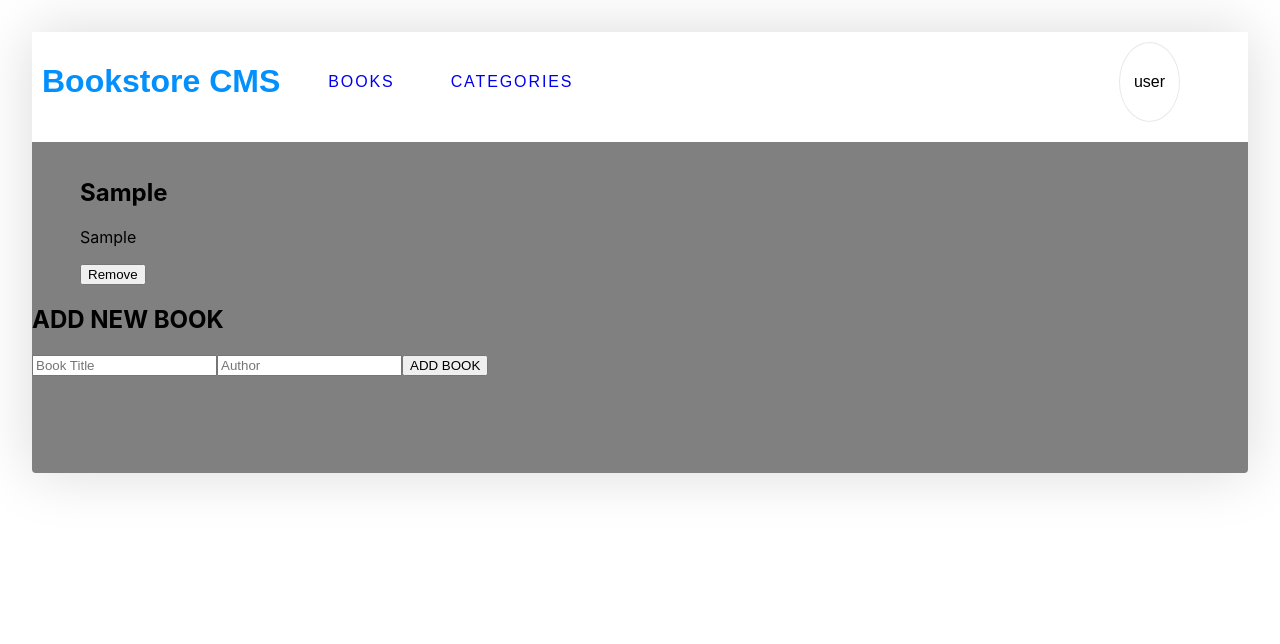
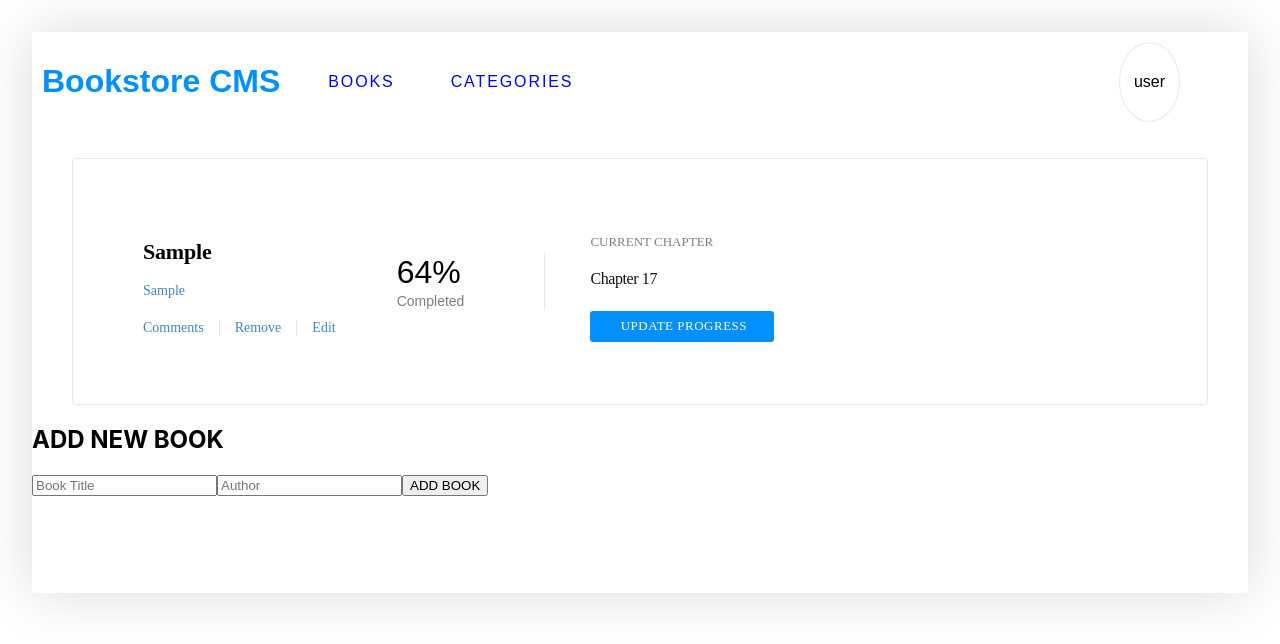
Before and after one commit to AlejandraKeber/bookstore, a React (Create React App) app: page / in a window 1280 px wide. Both pictures are taken after typing "Sample", "Sample" into the empty fields and a click on the button "ADD BOOK". Shown: the top 644 px of the page. Built offline with nearby package versions, Linux system fonts and the light colour scheme; no server answers.

Commit message:
Add styles to Book

```diff
--- a/src/App.css
+++ b/src/App.css
@@ -13,5 +13,5 @@ li {
   padding: 0 0 8%;
   border-radius: 4px;
   box-shadow: 0 0 60px 0 rgb(0 0 0 / 15%);
-  background-color: gray;
+  background-color: #fff;
 }
--- /dev/null
+++ b/src/components/Book.css
@@ -0,0 +1,133 @@
+.books {
+  display: flex;
+  border-radius: 4px;
+  border: 1px solid #e8e8e8;
+  padding: 2rem;
+  margin-right: 40px;
+}
+
+.book-info {
+  display: flex;
+  justify-content: space-between;
+  border-radius: 4px;
+  background-color: #fff;
+  padding: 30px;
+  gap: 45px;
+}
+
+.book-container {
+  display: flex;
+  justify-content: space-between;
+}
+
+.book-category {
+  opacity: 0.5;
+  font-family: 'Montserrat', sans-serif;
+  font-size: 0.875rem;
+  font-weight: bold;
+  letter-spacing: normal;
+}
+
+.book-title {
+  font-size: 1.375rem;
+  font-weight: bold;
+  letter-spacing: -0.2px;
+  font-family: "Roboto Slab",serif;
+}
+
+.book-author {
+  font-size: 0.875rem;
+  font-weight: 300;
+  letter-spacing: normal;
+  color: #4386bf;
+  font-family: "Roboto Slab",serif;
+}
+
+.book-button {
+  display: flex;
+  justify-content: flex-start;
+  align-items: center;
+  margin-top: 1.313rem;
+  font-family: "Roboto Slab",serif;
+}
+
+.book-button > button {
+  all: unset;
+  font-size: 0.875rem;
+  font-weight: 300;
+  color: #4386bf;
+  cursor: pointer;
+  padding: 0 0.938rem;
+  border-left: solid 1px #e8e8e8;
+}
+
+.book-button > button:first-child {
+  border-left: none;
+  padding-left: 0;
+}
+
+.progress-container {
+  font-family: 'Montserrat', sans-serif;
+  align-self: center;
+  display: flex;
+  justify-content: flex-start;
+  align-items: center;
+  gap: 1.313rem;
+  border-right: solid 1px #e8e8e8;
+  padding-right: 4.938rem;
+}
+
+.progress-info {
+  display: flex;
+  flex-direction: column;
+}
+
+.progress-percent {
+  font-size: 2rem;
+  letter-spacing: normal;
+  margin: 1px;
+}
+
+.progress-status {
+  opacity: 0.5;
+  font-size: 0.875rem;
+  margin: 1px;
+}
+
+.chapter-container {
+  display: flex;
+  flex-direction: column;
+  align-items: flex-start;
+  justify-self: flex-end;
+}
+
+.current-chapter {
+  font-family: "Roboto Slab", serif;
+  opacity: 0.5;
+  font-size: 0.813rem;
+  font-weight: 300;
+}
+
+.chapter {
+  font-family: "Roboto Slab", serif;
+  margin-top: 0.438rem;
+  margin-bottom: 1.438rem;
+  font-size: 1rem;
+  font-weight: 300;
+  letter-spacing: -0.4px;
+  color: #121212;
+}
+
+.chapter-button {
+  width: 11.5rem;
+  padding: 0.438rem 1.188rem 0.5rem 1.375rem;
+  border-radius: 3px;
+  background-color: #0290ff;
+  border: none;
+  font-family: 'Roboto Slab', serif;
+  font-size: 0.813rem;
+  font-weight: 300;
+  letter-spacing: 0.5px;
+  text-align: center;
+  color: #fff;
+}
--- a/src/components/Book.js
+++ b/src/components/Book.js
@@ -2,26 +2,56 @@ import React from 'react';
 import PropTypes from 'prop-types';
 import { useDispatch } from 'react-redux';
 import { removeBook } from '../redux/books/books';
+import './Book.css';
 
 const Book = (props) => {
   Book.propTypes = {
     title: PropTypes.string.isRequired,
     author: PropTypes.string.isRequired,
     id: PropTypes.string.isRequired,
+    category: PropTypes.string.isRequired,
   };
 
-  const { title, author, id } = props;
+  const {
+    title, author, id, category,
+  } = props;
   const dispatch = useDispatch();
   const handleRemove = () => {
     dispatch(removeBook(id));
   };
 
   return (
-    <li id={id} className="book-container">
-      <h2>{title}</h2>
-      <p>{author}</p>
-      <button type="button" onClick={handleRemove}>Remove</button>
-    </li>
+    <div>
+      <ul className="books">
+        <li>
+          <div id={id} className="book-container">
+            <div className="book-info">
+              <div className="book-details">
+                <p className="book-category">{category}</p>
+                <h2 className="book-title">{title}</h2>
+                <p className="book-author">{author}</p>
+                <div className="book-button">
+                  <button type="button">Comments</button>
+                  <button type="button" onClick={handleRemove}>Remove</button>
+                  <button type="button">Edit</button>
+                </div>
+              </div>
+              <div className="progress-container">
+                <div className="progress-info">
+                  <p className="progress-percent">64%</p>
+                  <p className="progress-status">Completed</p>
+                </div>
+              </div>
+              <div className="chapter-container">
+                <p className="current-chapter">CURRENT CHAPTER</p>
+                <p className="chapter">Chapter 17</p>
+                <button type="button" className="chapter-button">UPDATE PROGRESS</button>
+              </div>
+            </div>
+          </div>
+        </li>
+      </ul>
+    </div>
   );
 };
 
--- a/src/index.css
+++ b/src/index.css
@@ -17,11 +17,5 @@ body {
 }
 
 code {
-  font-family:
-    source-code-pro,
-    Menlo,
-    Monaco,
-    Consolas,
-    'Courier New',
-    monospace;
+  font-family: 'Roboto Slab', serif;
 }
--- a/src/pages/Books.js
+++ b/src/pages/Books.js
@@ -7,7 +7,7 @@ const Books = () => {
   const books = useSelector((state) => state.books);
   return (
     <div className="container">
-      <ul className="book-list">
+      <ul className="book-list" style={{ display: 'flex', flexDirection: 'column', gap: '20px' }}>
         { books.map((book) => (
           <Book
             key={book.item_id}
```
